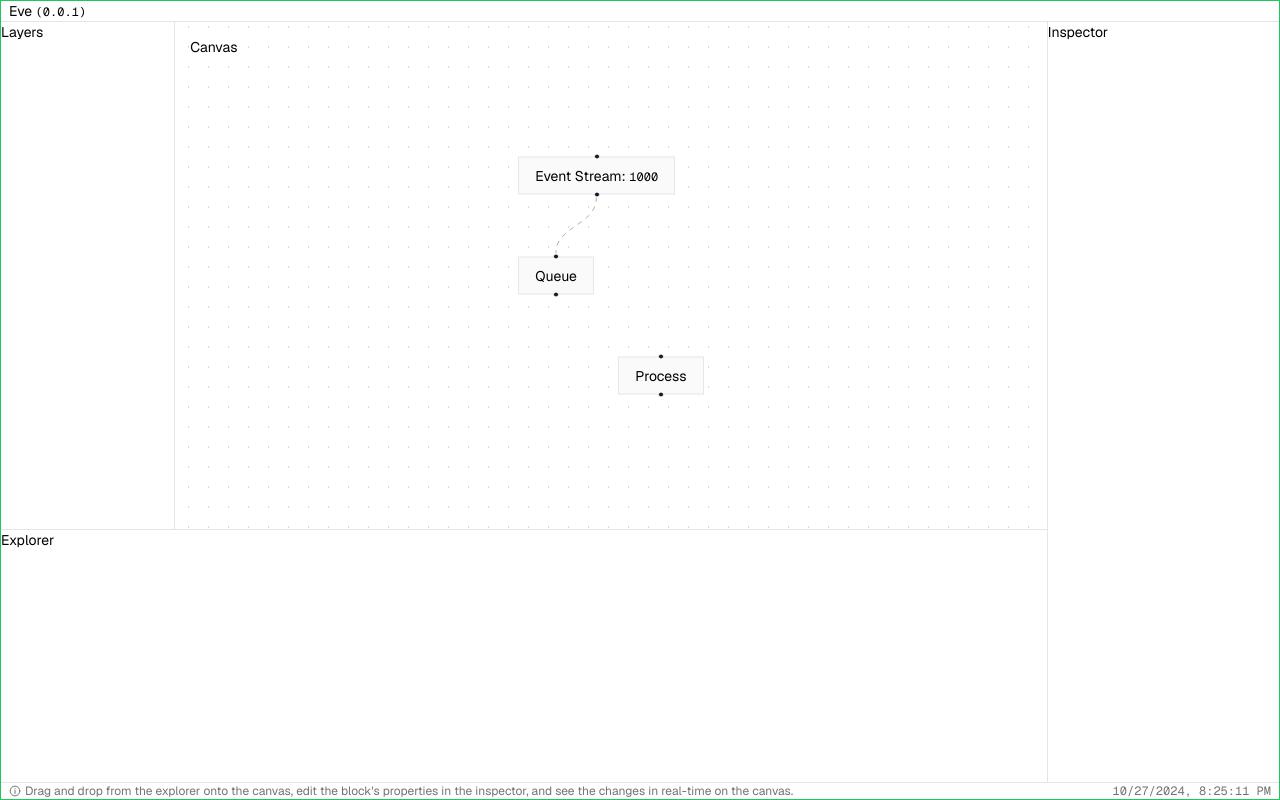
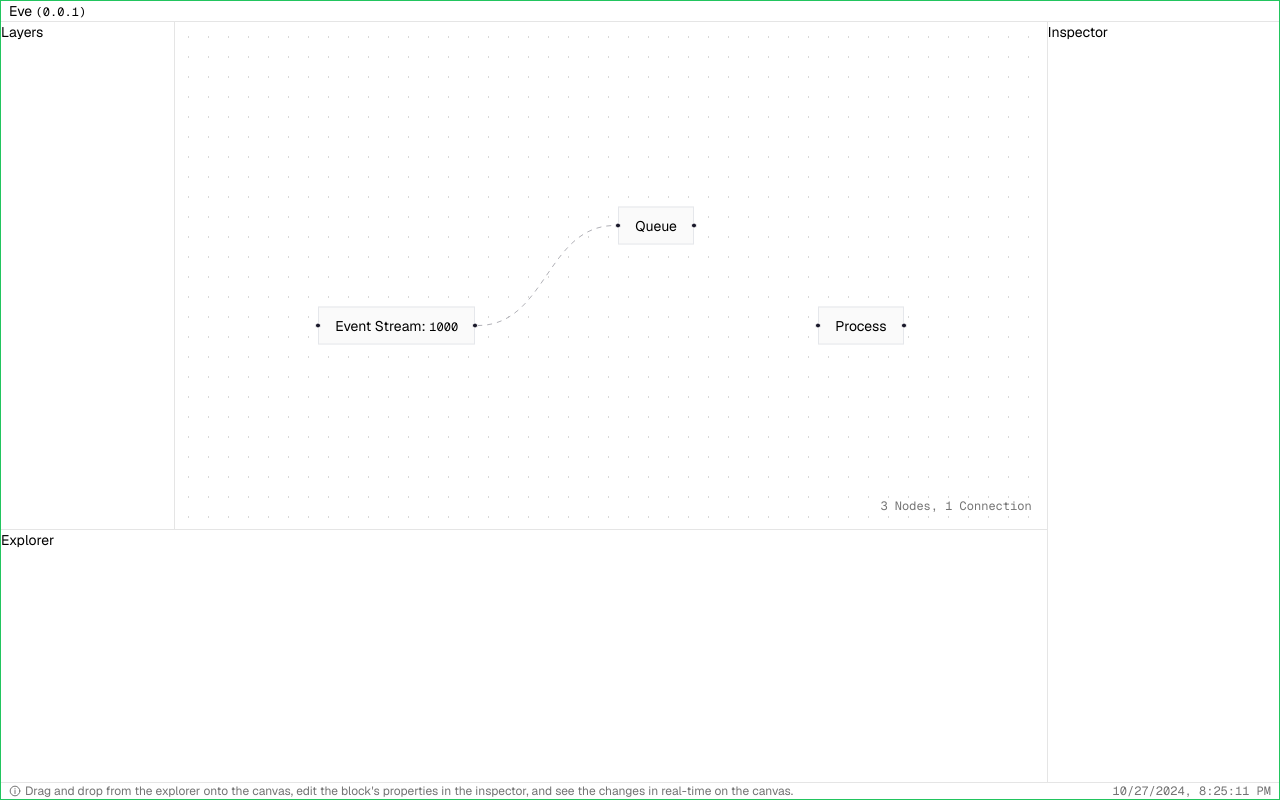
Before and after one commit to PwnFunction/eve, a Next.js app: page / in a window 1280 px wide. Built offline with nearby package versions, Linux system fonts and the light colour scheme.

Commit message:
feat: connection labels

```diff
--- a/src/components/blocks/base.tsx
+++ b/src/components/blocks/base.tsx
@@ -17,9 +17,9 @@ export const Base = ({
       )}
       {...props}
     >
-      <Handle type="target" position={Position.Top} />
+      <Handle type="target" position={Position.Left} />
       {children}
-      <Handle type="source" position={Position.Bottom} />
+      <Handle type="source" position={Position.Right} />
     </div>
   );
 };
--- a/src/components/canvas.tsx
+++ b/src/components/canvas.tsx
@@ -26,13 +26,13 @@ const initialNodes: Node[] = [
   },
   {
     id: "2",
-    position: { x: 0, y: 100 },
+    position: { x: 300, y: -100 },
     data: { label: "Queue" },
     type: "Generic",
   },
   {
     id: "3",
-    position: { x: 100, y: 200 },
+    position: { x: 500, y: 0 },
     data: { label: "Process" },
     type: "Generic",
   },
@@ -78,7 +78,13 @@ export const Canvas = () => {
         fitViewOptions={fitViewOptions}
         defaultViewport={{ zoom: 1, x: 0, y: 0 }}
       >
-        <Panel position="top-left">Canvas</Panel>
+        <Panel
+          position="bottom-right"
+          className="font-mono text-xs text-neutral-500"
+        >
+          {nodes.length} {nodes.length > 1 ? "Nodes" : "Node"}, {edges.length}{" "}
+          {edges.length > 1 ? "Connections" : "Connection"}
+        </Panel>
         <Background color="#999" variant={BackgroundVariant.Dots} />
       </ReactFlow>
     </section>
```
